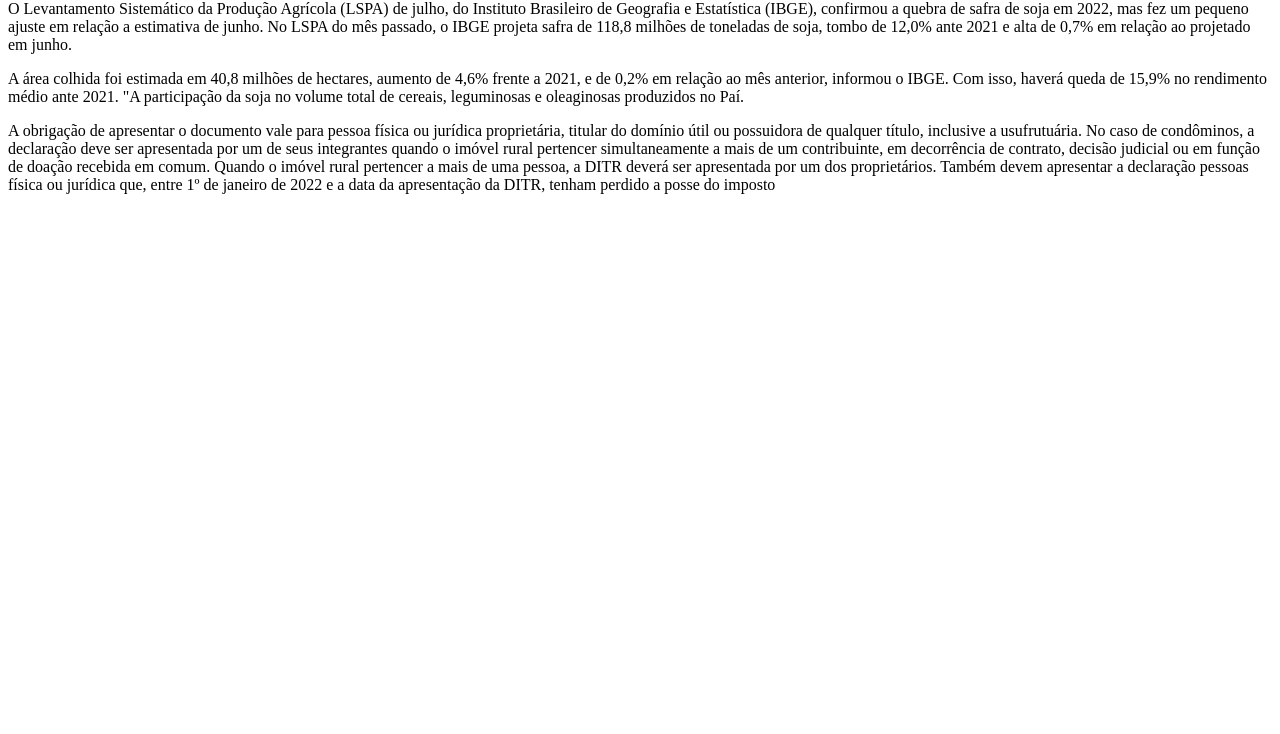
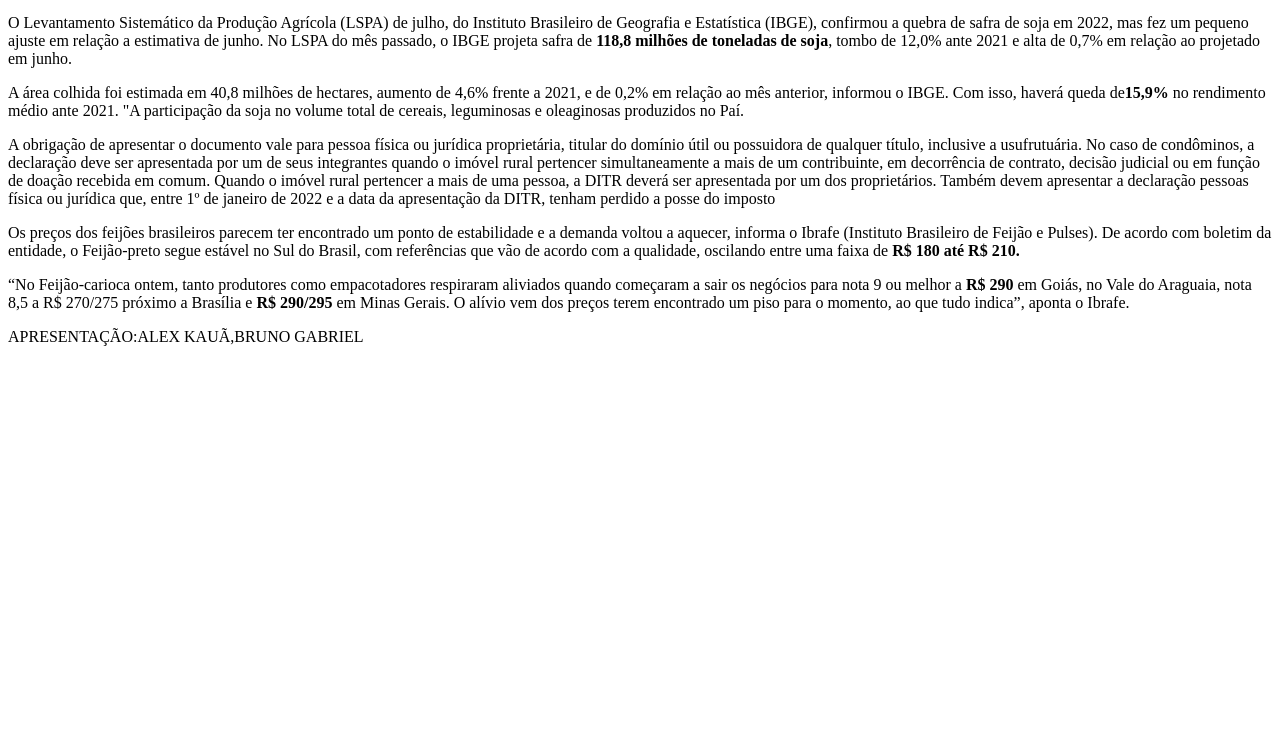
Before and after one commit to alexzin0203/INFOAGRO, a plain HTML site: page index.html in a window 1280 px wide. Shown: the part 66-800 px from the top of the page. Drawn offline with Linux system fonts and the light colour scheme.

Commit message:
Update index.html

```diff
--- a/index.html
+++ b/index.html
@@ -1,10 +1,29 @@
+<!DOCTYPE html>
+<html lang="pt-br">
+
+<head>
+ <meta charset="UTF-8">
+<title>INFOAGRO A.B</title>
+</head>
+
+<body>
+
+
+
+</body>
+
+
+
+
+
 <h1>INFOAGRO</h1>
 <p>O Levantamento Sistemático da Produção Agrícola (LSPA) de julho, do Instituto Brasileiro de Geografia e Estatística (IBGE),
 confirmou a quebra de safra de soja em 2022, mas fez um pequeno ajuste em relação a estimativa de junho. No LSPA do mês passado,
-o IBGE projeta safra de 118,8 milhões de toneladas de soja, tombo de 12,0% ante 2021 e alta de 0,7% em relação ao projetado em junho. </p>
+o IBGE projeta safra de <strong>118,8 milhões de toneladas de soja</strong>, tombo de 12,0% ante 2021 e alta de 0,7% em relação ao projetado em junho. </p>
+ </p>
 
 <p>A área colhida foi estimada em 40,8 milhões de hectares, aumento de 4,6% frente a 2021, e de 0,2% em relação ao mês anterior, informou o IBGE. Com
-isso, haverá queda de 15,9% no rendimento médio ante 2021. "A participação da soja no volume total de cereais, leguminosas
+isso, haverá queda de<strong>15,9%</strong> no rendimento médio ante 2021. "A participação da soja no volume total de cereais, leguminosas
 e oleaginosas produzidos no Paí.</p>
 
 <p>A obrigação de apresentar o documento vale para pessoa física ou jurídica proprietária, titular do domínio útil ou possuidora de qualquer título,
@@ -12,3 +31,24 @@ e oleaginosas produzidos no Paí.</p>
       simultaneamente a mais de um contribuinte, em decorrência de contrato, decisão judicial ou em função de doação recebida em comum. Quando o imóvel
        rural pertencer a mais de uma pessoa, a DITR deverá ser apresentada por um dos proprietários. Também devem apresentar a declaração pessoas física
         ou jurídica que, entre 1º de janeiro de 2022 e a data da apresentação da DITR, tenham perdido a posse do imposto </p>
+
+<p>Os preços dos feijões brasileiros parecem ter encontrado um ponto de estabilidade e a demanda voltou a aquecer, informa o Ibrafe (Instituto Brasileiro de
+       Feijão e Pulses). De acordo com boletim da entidade, o Feijão-preto segue estável no Sul do Brasil, com referências que vão de acordo com a qualidade,
+       oscilando entre uma faixa de <strong>R$ 180 até R$ 210.</strong>  </p>
+
+ <p>“No Feijão-carioca ontem, tanto produtores como empacotadores respiraram aliviados quando começaram a sair os negócios para nota 9 ou melhor a
+      <strong>R$ 290</strong> em Goiás, no Vale do Araguaia, nota 8,5 a R$ 270/275 próximo a Brasília e <strong>R$ 290/295</strong> em Minas Gerais. O alívio vem dos preços terem
+ encontrado um piso para o momento, ao que tudo indica”, aponta o Ibrafe. </p>
+
+
+
+
+
+
+
+
+
+
+<p>APRESENTAÇÃO:ALEX KAUÃ,BRUNO GABRIEL</p>
+
+</html>
```
